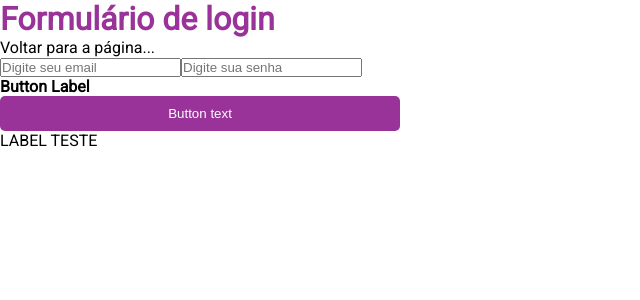
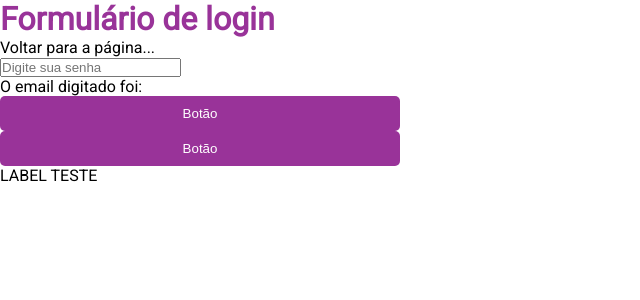
Before and after one commit to MarcosPassos-git/growth-reactjs-revisao, a Next.js app: page / in a window 1280 px wide. Shown: the top 300 px of the page, without its empty margins (0-640 px from the left). Built offline with nearby package versions, Linux system fonts and the light colour scheme.

Commit message:
Criado  onChange e onSubmit

```diff
--- a/pages/index.jsx
+++ b/pages/index.jsx
@@ -6,15 +6,28 @@ export default function HomePage() {
     const handleLabelClick = () => {
       console.log("HANDLE LABEL CLICK")
     }
+
+    const handleSubmitForm = (event) => {
+      event.preventDefault()
+      console.log('HANDLE SUBMIT FORM')
+    }
+
+    let email= ''
+    const handleChangeInput = (event) => {
+      email = event.target.value
+    }
+
   return (
     <>
       <Title>Formulário de login</Title>
       <label onClick={handleLabelClick}>Voltar para a página...</label>
-      <form>
-        <Input type="email" placeholder="Digite seu email" />
-        <Input type="password" placeholder="Digite sua senha" />
-        <Button>Botão</Button>
+      <form onSubmit={handleSubmitForm}>
+
+        <Input type="text" placeholder="Digite sua senha" onChange={handleChangeInput}/>
+        <p>O email digitado foi: {email}</p>
+        <Button type="submit">Botão</Button>
       </form>
+      <Button>Botão</Button>
 
       <label>LABEL TESTE</label>
     </>
--- a/src/components/button/button.jsx
+++ b/src/components/button/button.jsx
@@ -19,11 +19,11 @@ const ButtonContainer = styled.div`
     }
 `
 
-export default function Button() {
+export default function Button(props) {
   return (
     <ButtonContainer>
-      <label>Button Label</label>
-      <button>Button text</button>
+
+      <button {...props}>{props.children}</button>
     </ButtonContainer>
   )
 }
```
